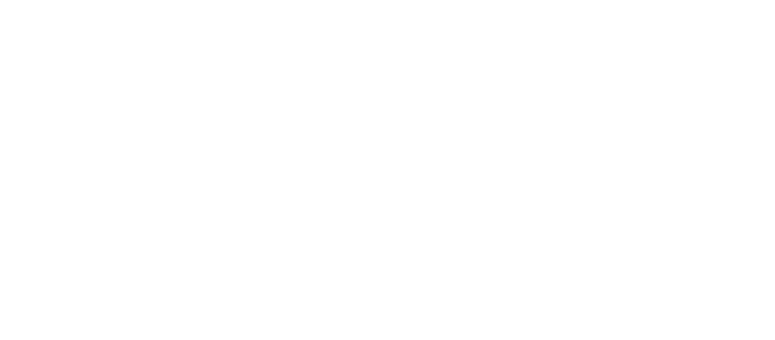
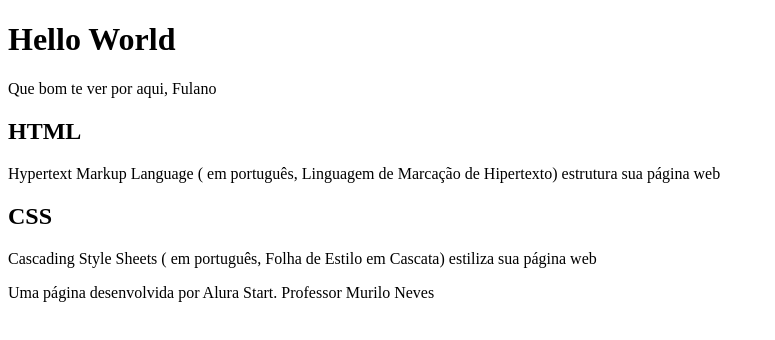
Before and after one commit to ProfessorMuriloNeves/Hello-World, a plain HTML site: page index.html in a window 1280 px wide. Shown: the whole page, without its empty margins (0-775 px from the left). Drawn offline with Linux system fonts and the light colour scheme.

Commit message:
Criando uma base HTML

```diff
--- a/index.html
+++ b/index.html
@@ -6,6 +6,25 @@
     <title>Hello World</title>
 </head>
 <body>
+    <header>
+        <h1>Hello World</h1>
+        <p>Que bom te ver por aqui, Fulano</p>
 
+    </header>
+
+    <section>
+        <h2>HTML</h2>
+        <p>Hypertext Markup Language ( em português, Linguagem de Marcação de Hipertexto) estrutura sua página web</p>
+
+        <h2>CSS</h2>
+        <p>Cascading Style Sheets ( em português, Folha de Estilo em Cascata) estiliza sua página web</p>
+
+    </section>
+
+    <footer>
+        <p>Uma página desenvolvida por Alura Start. Professor Murilo Neves</p>
+
+
+    </footer>
 </body>
 </html>
```
